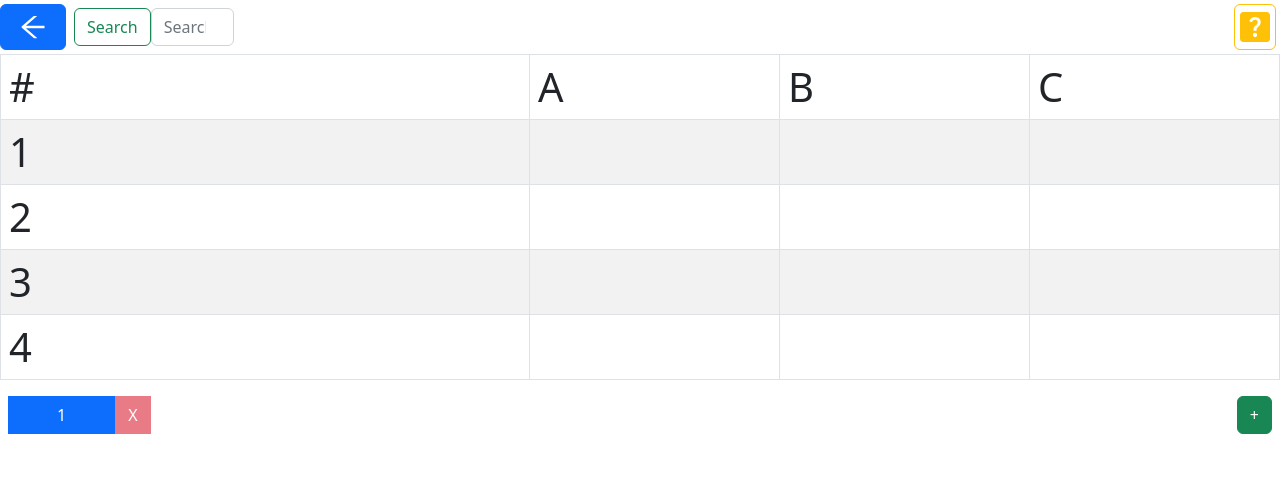
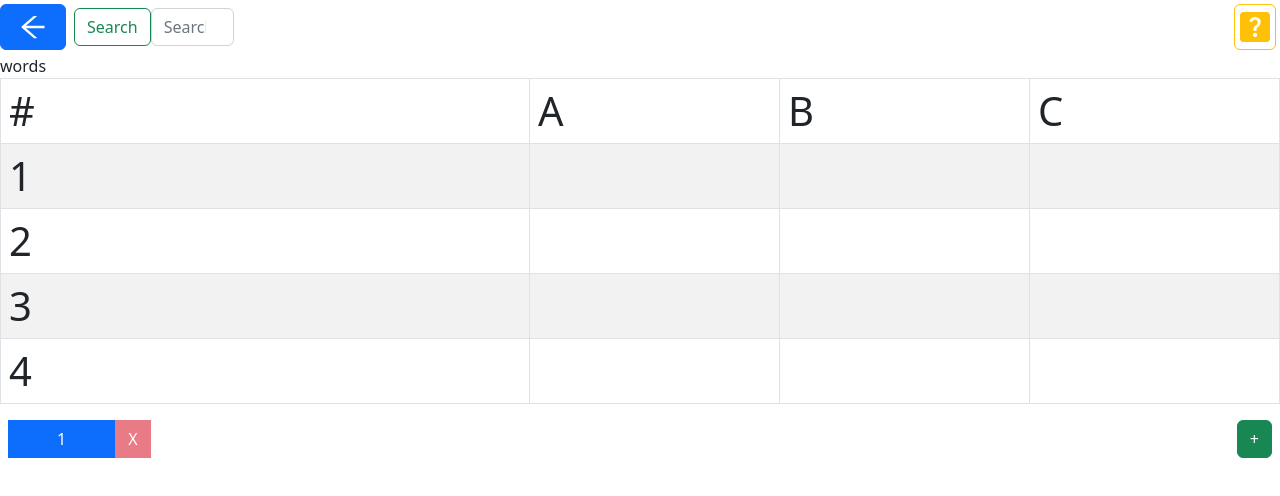
Before and after one commit to k4-100/calc, a React (Create React App) app: page /calc in a window 1280 px wide. Both pictures are taken after a click on the button 1255 px from the left and 27 px from the top of the page. Shown: the top 496 px of the page. Built offline with nearby package versions, Linux system fonts and the light colour scheme.

Commit message:
Added Help component

```diff
--- /dev/null
+++ b/src/components/Sheet/UtilityBelt/Help.tsx
@@ -0,0 +1,7 @@
+import React from "react";
+
+const Help: React.FC = () => {
+  return <div className="Help">words</div>;
+};
+
+export default Help;
--- a/src/components/Sheet/UtilityBelt/index.tsx
+++ b/src/components/Sheet/UtilityBelt/index.tsx
@@ -4,6 +4,7 @@ import { MdHelpCenter } from "react-icons/md";
 import { Button } from "react-bootstrap";
 import { useNavigate } from "react-router-dom";
 import SearchBar from "./SearchBar";
+import Help from "./Help";
 
 /**
  *
@@ -12,7 +13,9 @@ import SearchBar from "./SearchBar";
 const UtilityBelt: React.FC = () => {
   const [displayHelp, setDisplayHelp] = useState(false);
   let navigate = useNavigate();
+
   return (
+    <>
       <div className="UtilityBelt d-flex">
         <Button
           className="px-3 my-1"
@@ -29,6 +32,8 @@ const UtilityBelt: React.FC = () => {
           <MdHelpCenter fontSize={"40px"} />
         </Button>
       </div>
+      {displayHelp && <Help />}
+    </>
   );
 };
 
```
Lines whose indentation alone changed are shown as unchanged.
